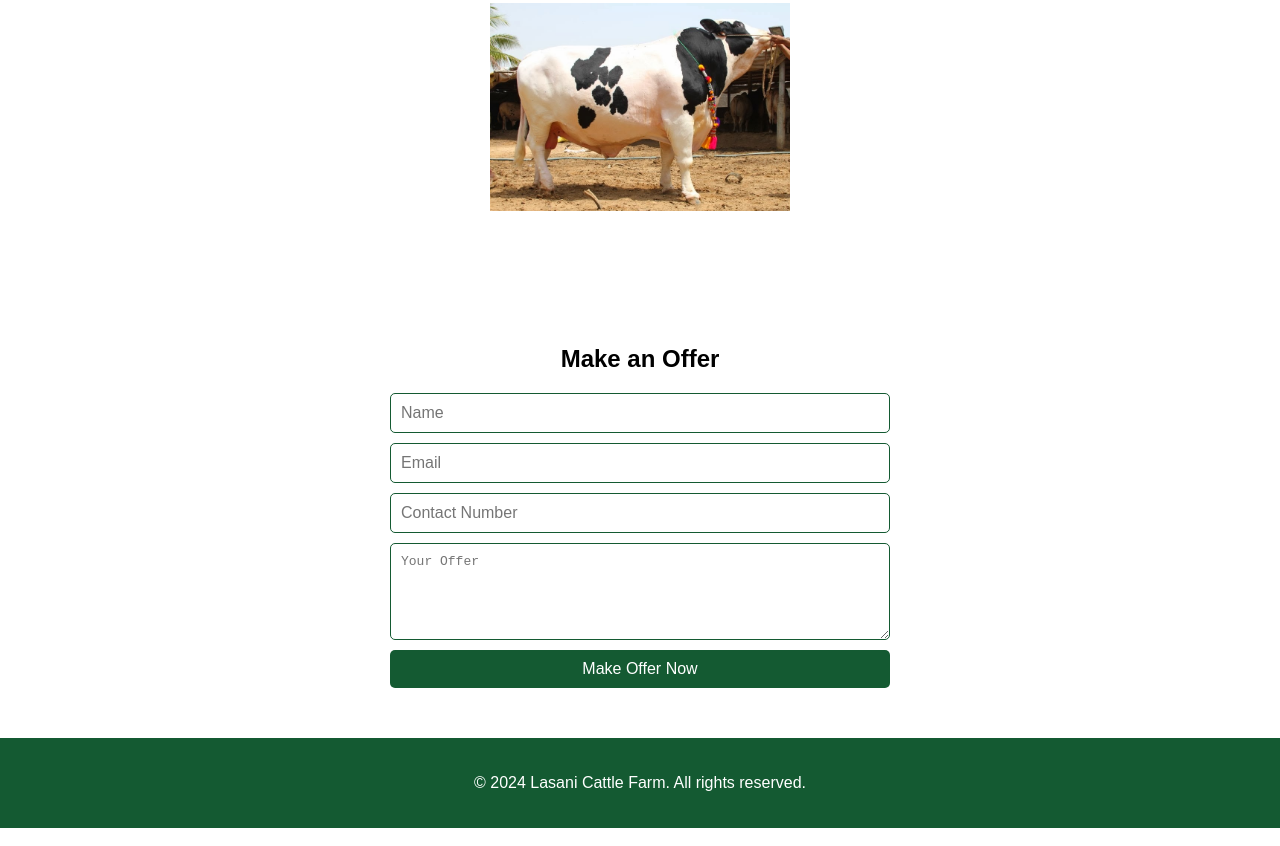
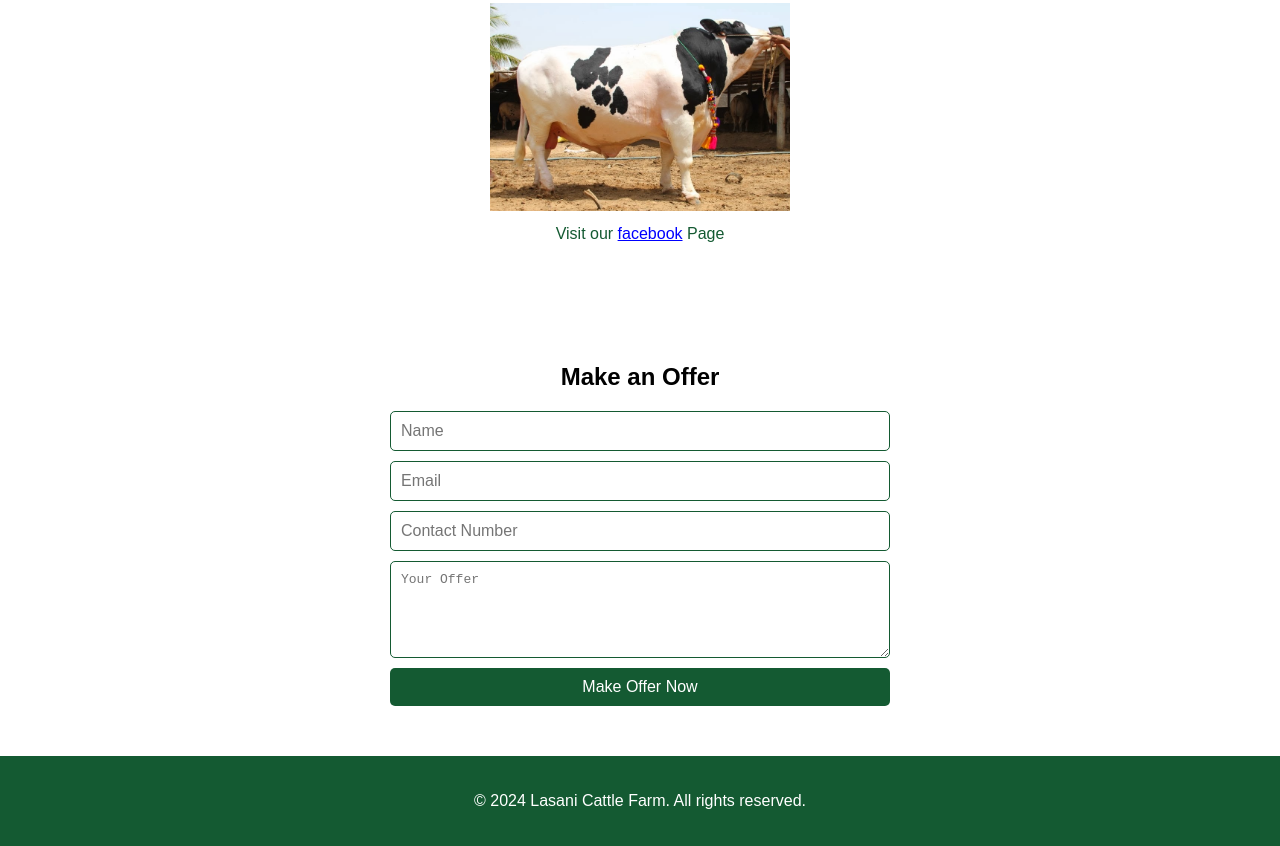
Before and after one commit to A-Hannan91/Lasani-Cattle-Farm, a website: page index.html in a window 1280 px wide. Shown: the part 1437-2283 px from the top of the page. Drawn offline with nearby package versions, Linux system fonts and the light colour scheme.

Commit message:
Some Minor changes

```diff
--- a/app.js
+++ b/app.js
@@ -74,7 +74,7 @@ webApp.post("/dialogflow", async (req, res) => {
     console.log(`intent  =>  Cow-Purchase - yes`);
 
     const accountSid = "AC4dcacf54f528a27d05a84b450ba99872";
-    const authToken = "0d6f82b8191c5cb68a9c07ab15063984";
+    const authToken = "";
     const client = require("twilio")(accountSid, authToken);
 
     agent.add("We have received all your details, please check your email");
--- a/index.html
+++ b/index.html
@@ -116,6 +116,15 @@
         <img src="./Images/Cow-2.jpg" alt="Cow Image 1" />
         <img src="./Images/Bail-2.jpeg" alt="Bull Image 2" />
       </div>
+      <span style="color: #145a32"
+        >Visit our
+        <a
+          style="color: blue"
+          href="https://www.facebook.com/profile.php?id=61561247303424&viewas=&show_switched_toast=false&show_switched_tooltip=false&is_tour_dismissed=false&is_tour_completed=false&show_podcast_settings=false&show_community_review_changes=false&should_open_composer=false&badge_type=NEW_MEMBER&show_community_rollback_toast=false&show_community_rollback=false&show_follower_visibility_disclosure=false&bypass_exit_warning=true"
+          >facebook</a
+        >
+        Page</span
+      >
     </section>
 
     <section id="offer" class="offer">
```
